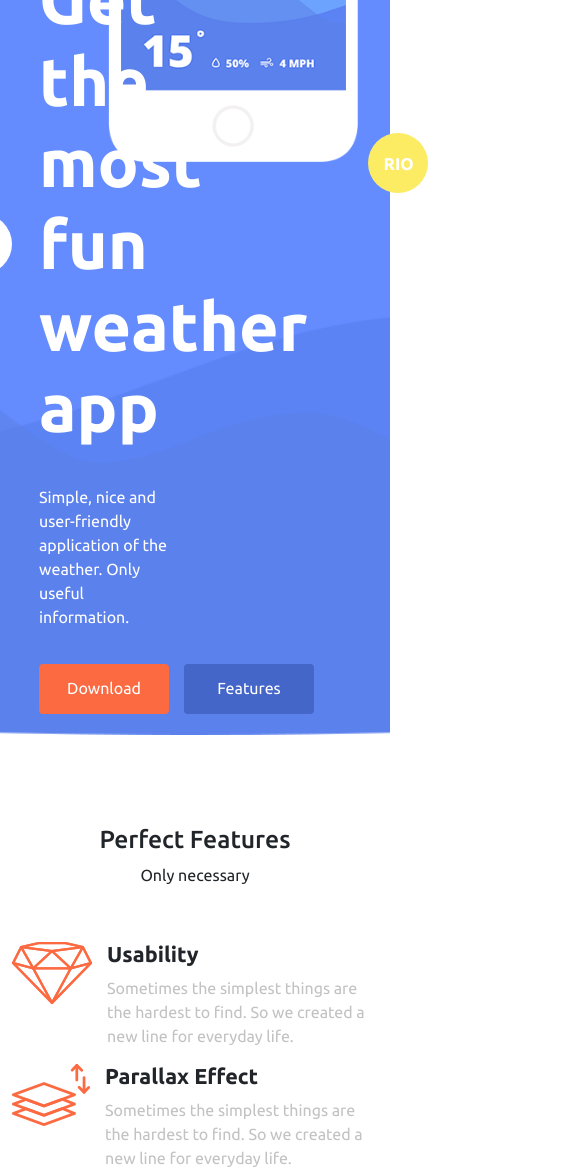
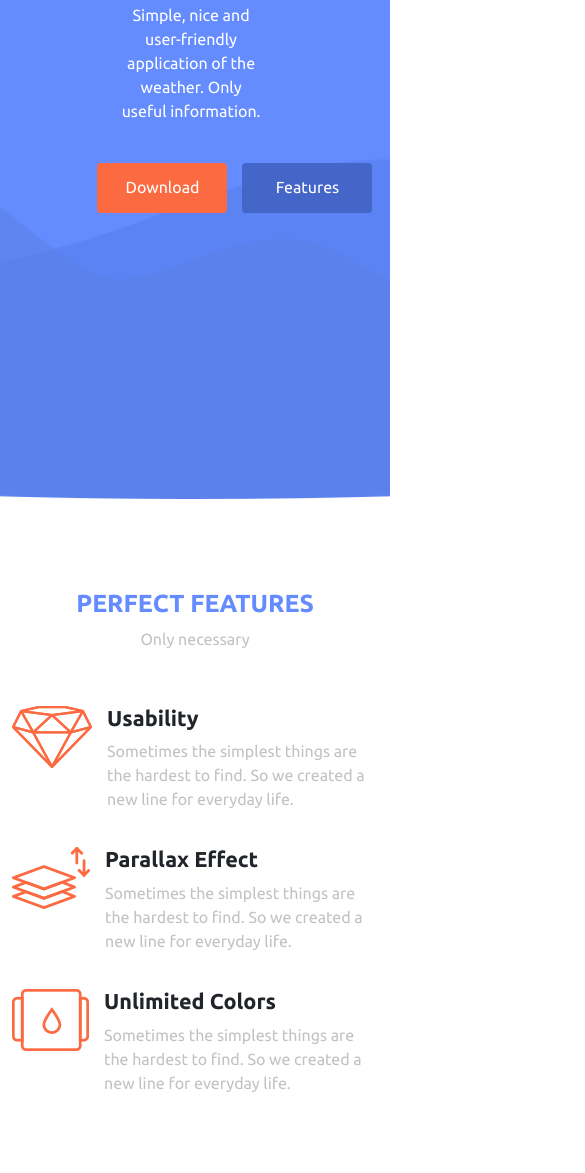
Before and after one commit to NafisTahmid/Weather-app-landing-page, a plain HTML site: page index.html in a window 390 px wide. Shown: the part 497-1670 px from the top of the page, 585 px wide, since content can reach past the window. Drawn offline with nearby package versions, Linux system fonts and the light colour scheme.

Commit message:
Third commit

```diff
--- a/CSS/responsive.css
+++ b/CSS/responsive.css
@@ -32,4 +32,60 @@
         font-size: 33px;
         color: #FFF;
     }
+
+    .hero-images {
+        display: none;
+    }
+
+    .promo-text {
+        position: absolute;
+        top: 20%;
+        left: 10%;
+        margin-top: 25px;
+        width: 100%;
+        text-align: center;
+        margin-left: 12%;
+    }
+
+    .promo-sub-header {
+        width: 38%;
+        margin-left: 8%;
+        width: 100;
+    }
+
+    .promo-title h1 {
+        font-size: 60px;
+    }
+
+    .header-buttons {
+        margin-top: 40px;
+        margin-left: 9%;
+    }
+
+    .header-section {
+        height: 130vh;
+    }
+
+
 }
+
+@media only screen and (max-width: 576px) {
+    .menu-icon {
+        display: block !important;
+        margin-left: 460px;
+        padding-top: 50px;
+    }
+
+    .promo-title h1 {
+        font-size: 50px;
+    }
+
+    .header-buttons {
+        margin-top: 40px;
+        margin-left: 3%;
+    }
+
+    .header-section {
+        height: 118vh;
+    }
+}
--- a/CSS/style.css
+++ b/CSS/style.css
@@ -284,19 +284,23 @@ aside.side-bar ul li {
     margin: 90px 0 0 0;
 }
 
+.public-feature-full-icon {
+    margin-bottom: 20px;
+}
+
 .public-features-section-title {
     text-align: center;
     margin-bottom: 55px;
 }
 
-.public-features-section-title .simple-widgets-title h2 {
+.public-features-section-title h2 {
     text-transform: uppercase;
     color: #648cff;
     font-weight: 700;
 }
 
 
-.public-features-section-title .simple-widgets-title p {
+.public-features-section-title  p {
     color: #c2c2c2;
 }
 
@@ -328,7 +332,7 @@ aside.side-bar ul li {
     color: #648cff;
 }
 
-.simple-widgets-title p {
+.simple-widgets-title  p {
     color: #c2c2c2;
     font-weight: 400;
 }
@@ -337,3 +341,23 @@ aside.side-bar ul li {
     display: block;
     margin: 0 auto;
 }
+
+.screenshots-title {
+    text-align: center;
+    margin-bottom: 150px;
+}
+
+.screenshots-section {
+    margin-top: 100px;
+}
+
+.screenshots-title h2 {
+    text-transform: uppercase;
+    font-weight: 700;
+    color: #648cff;
+}
+
+.screenshots-title p {
+    color: #c2c2c2;
+    font-weight: 400;
+}
--- a/index.html
+++ b/index.html
@@ -115,6 +115,7 @@
             <div class="public-features-images">
                 <div class="row">
                     <div class="col-md-4">
+                        <div class="public-feature-full-icon">
                         <div class="d-flex">
                                 <div class="public-feature-icon">
                                     <img src="Images/icon-1.png" alt="">
@@ -126,7 +127,9 @@
                                 </div>
                             </div>
                         </div>
+                    </div>
                     <div class="col-md-4">
+                        <div class="public-feature-full-icon">
                         <div class="d-flex">
                                 <div class="public-feature-icon">
                                     <img src="Images/icon-2.png" alt="">
@@ -138,7 +141,9 @@
                                 </div>
                             </div>
                         </div>
+                    </div>
                     <div class="col-md-4">
+                        <div class="public-feature-full-icon">
                         <div class="d-flex">
                                 <div class="public-feature-icon">
                                     <img src="Images/icon-3.png" alt="">
@@ -147,6 +152,7 @@
                                     <h4>Unlimited Colors</h4>
                                     <p>Sometimes the simplest things are the hardest to find. So we created a new line for
                                         everyday life.</p>
+                                </div>
                             </div>
                         </div>
                     </div>
```
Lines whose indentation alone changed are shown as unchanged.
